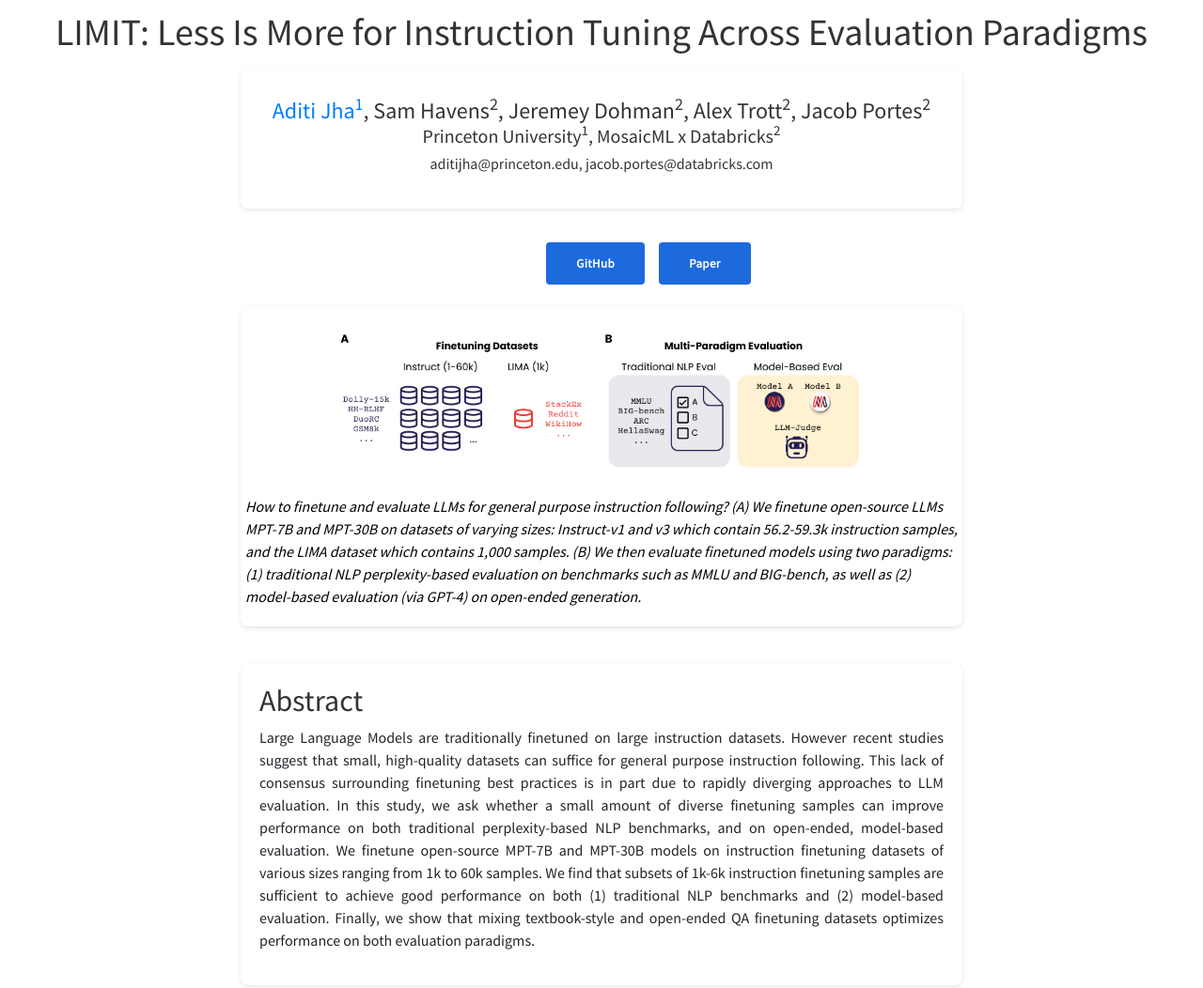
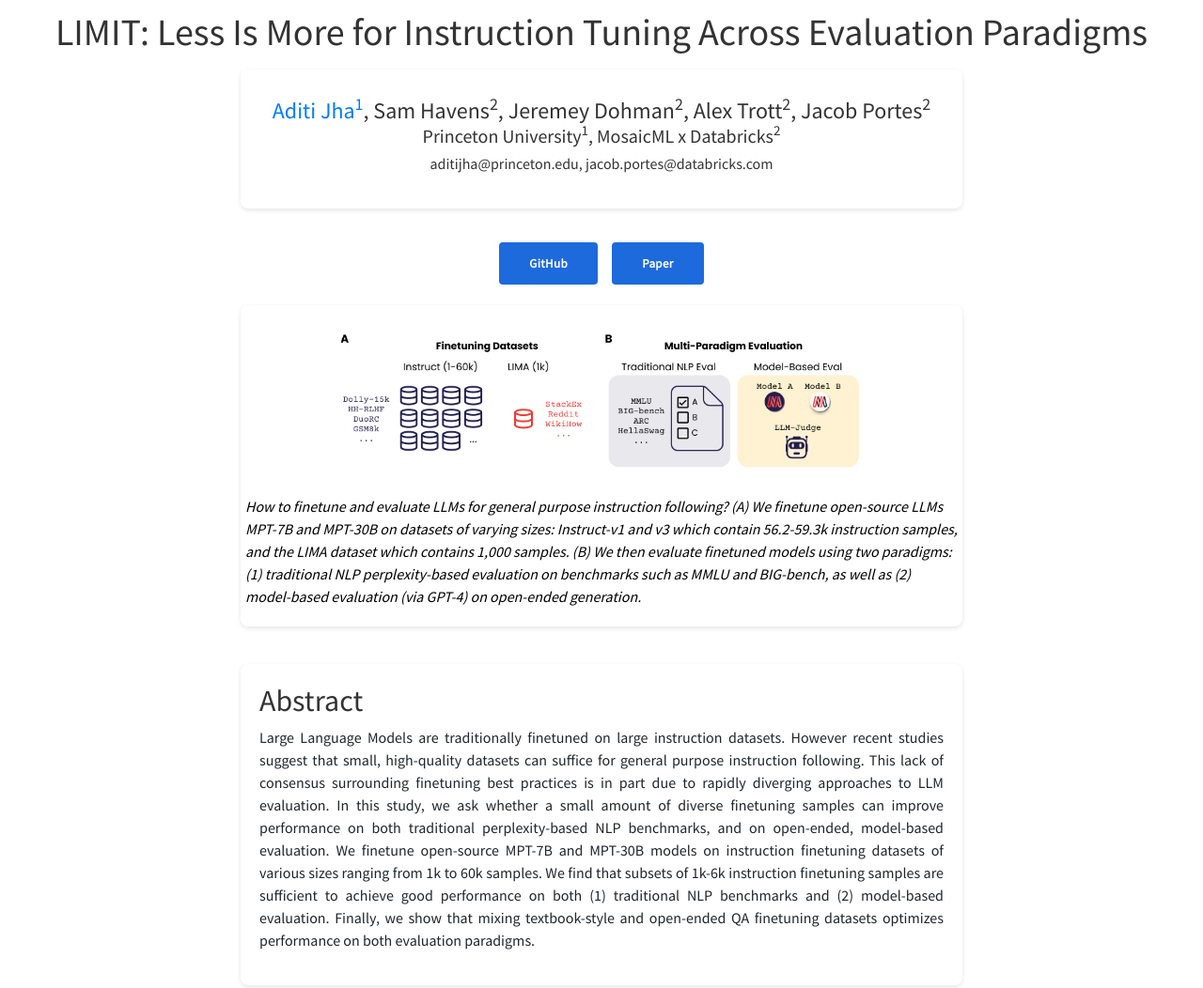
Before and after one commit to 97aditi/97aditi.github.io, a plain HTML site: page index.html in a window 1280 px wide. Shown: the top 1052 px of the page at 94% size. Drawn offline with nearby package versions, Linux system fonts and the light colour scheme.

Commit message:
fixing margin for buttons

```diff
--- a/index.html
+++ b/index.html
@@ -31,7 +31,7 @@
                 </div>
             </div>
         </div>
-        <div class="buttons" style="margin-bottom: 8px; margin-left: 100px;">
+        <div class="buttons" style="margin-bottom: 8px;">
             <a class="btn btn-primary" role="button" href="https://github.com/97aditi/LIMIT-Less-is-more-for-instruction-tuning">GitHub</a>
             <a class="btn btn-primary" role="button" href="">Paper</a>
         </div>
```
